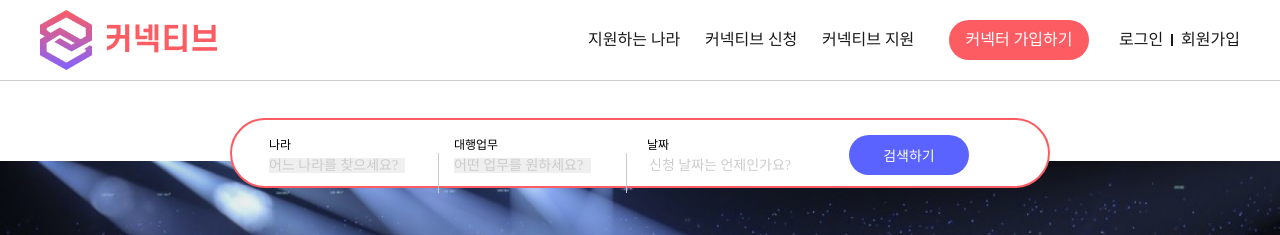
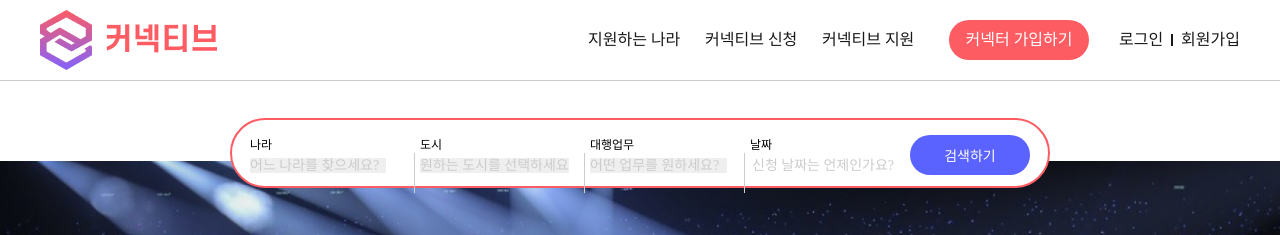
Before and after one commit to required-true/connective, a plain HTML site: page index.html in a window 1280 px wide. Shown: the top 235 px of the page. Drawn offline with nearby package versions, Linux system fonts and the light colour scheme; a web font is replaced by a local one.

Commit message:
change search bar

```diff
--- a/css/main.css
+++ b/css/main.css
@@ -4,20 +4,22 @@
    -moz-border-radius:40px; -moz-box-sizing:border-box;
    border-radius:40px; box-sizing:border-box
 }
-#search_wrap {width:742px; height:40px; margin:15px auto 0 auto}
+#search_wrap {width:780px; height:50px; margin:15px auto 0 auto}
 .search_title {font:normal 12px "S_M"}
-.country_wrap {float:left; position:relative; left:0; top:0; width:150px; height:100%; padding-right:20px}
-.country_wrap::after {content:""; position:absolute; right:0; top:0px; width:1px; height:40px; background:#ccc}
-.works_wrap {float:left; position:relative; left:0; top:0; width:158px; height:100%; padding:0 15px}
-.works_wrap::after {content:""; position:absolute; right:0; top:0px; width:1px; height:40px; background:#ccc}
+.country_wrap {float:left; position:relative; left:0; top:0; width:160px; height:100%; margin-right:10px}
+.country_wrap::after {content:""; position:absolute; right:-5px; top:0px; width:1px; height:40px; background:#ccc}
+.city_wrap {float:left; position:relative; left:0; top:0; width:160px; height:100%; margin-right:10px}
+.city_wrap::after {content:""; position:absolute; right:-5px; top:0px; width:1px; height:40px; background:#ccc}
+.works_wrap {float:left; position:relative; left:0; top:0; width:150px; height:100%; margin-right:10px}
+.works_wrap::after {content:""; position:absolute; right:-5px; top:0px; width:1px; height:40px; background:#ccc}
 .search_select {font:normal 14px "S_M"; color:#ccc}
 .search_select optgroup {font:normal 14px "S_B"; color:#000}
 .search_select option {font:normal 14px "S_M"; color:#000}
-.date_wrap {float:left; width:180px; height:100%; padding:0 20px}
+.date_wrap {float:left; width:160px; height:100%}
 .date_picker {width:154px; font:normal 14px "S_M"; color:#000}
 .date_picker::placeholder {color:#ccc}
-.button_wrap {float:left; width:122px; height:100%}
-.search_btn {float:right; width:120px; height:40px; font:normal 14px "S_M"; color:#fff; background:#5A62FF; cursor:pointer;
+.button_wrap {float:right; width:120px; height:100%}
+.search_btn {float:right; width:100%; height:40px; font:normal 14px "S_M"; color:#fff; background:#5A62FF; cursor:pointer;
   -webkit-border-radius:20px;
   -moz-border-radius:20px;
   border-radius:20px;
--- a/index.html
+++ b/index.html
@@ -69,6 +69,20 @@
           <option>인도(India)</option>
           <option>캐나다(Canada)</option>
           <option>홍콩(Hong Kong)</option>
+        </select>
+      </fieldset>
+      <fieldset class="city_wrap">
+        <legend class="search_title">도시</legend>
+        <select class="search_city search_select">
+          <option clsass="selected" selected="selected">원하는 도시를 선택하세요</option>
+          <option>캘거리, 캘리포니아</option>
+          <option>에드먼턴, CA</option>
+          <option>핼리팩스, CA</option>
+          <option>몬트리올, 캘리포니아</option>
+          <option>캘리포니아 오타와</option>
+          <option>퀘벡, CA</option>
+          <option>토론토, CA</option>
+          <option>캘리포니아 주 밴쿠버</option>
         </select>
       </fieldset>
       <fieldset class="works_wrap">
@@ -238,7 +252,8 @@
                 </li>
               </ul>
               <div class="click_me_btn"><a href="#;">Click Me</a></div>
-            </li>            <li>
+            </li>
+            <li>
               <ul class="best_sub_list">
                 <li>
                   <div class="best_user_img"><img src="./images/connector_01.png" alt="제니에스프로필"></div>
@@ -297,7 +312,8 @@
                 </li>
               </ul>
               <div class="click_me_btn"><a href="#;">Click Me</a></div>
-            </li>            <li>
+            </li>
+            <li>
               <ul class="best_sub_list">
                 <li>
                   <div class="best_user_img"><img src="./images/connector_03.png" alt="제니에스프로필"></div>
@@ -326,7 +342,8 @@
                 </li>
               </ul>
               <div class="click_me_btn"><a href="#;">Click Me</a></div>
-            </li>            <li>
+            </li>
+            <li>
               <ul class="best_sub_list">
                 <li>
                   <div class="best_user_img"><img src="./images/connector_04.png" alt="제니에스프로필"></div>
@@ -355,7 +372,8 @@
                 </li>
               </ul>
               <div class="click_me_btn"><a href="#;">Click Me</a></div>
-            </li>            <li>
+            </li>
+            <li>
               <ul class="best_sub_list">
                 <li>
                   <div class="best_user_img"><img src="./images/connector_05.png" alt="제니에스프로필"></div>
@@ -384,7 +402,8 @@
                 </li>
               </ul>
               <div class="click_me_btn"><a href="#;">Click Me</a></div>
-            </li>          </ul>
+            </li>
+          </ul>
         </div>
         <div class="best_left_btn"><a href="#;"></a></div>
         <div class="best_right_btn"><a href="#;"></a></div>
```
